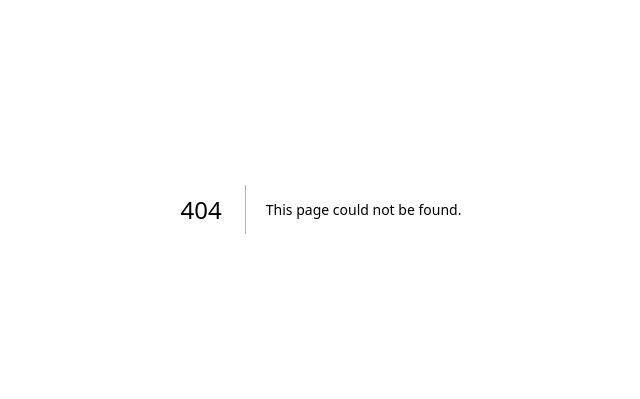
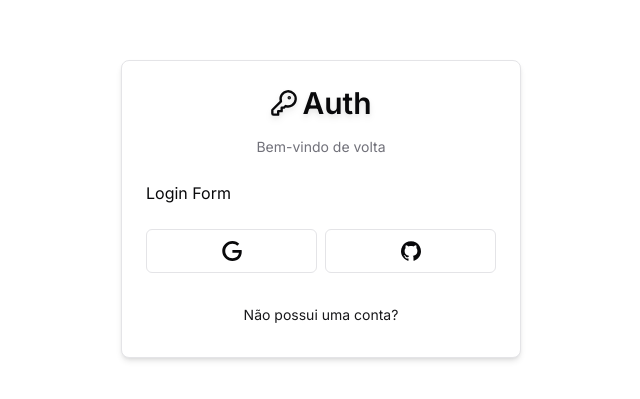
Before and after one commit to JoaoManoelDev/authentication, a Next.js app: page /auth/login in a window 1280 px wide. Before the commit this address had no page. Shown: the part 191-590 px from the top of the page, without its empty margins (319-959 px from the left). Built offline with nearby package versions, Linux system fonts and the light colour scheme.

Commit message:
feat: create login page

```diff
--- /dev/null
+++ b/src/app/auth/login/page.tsx
@@ -0,0 +1,9 @@
+import { LoginForm } from "@/components/auth/login-form"
+
+const LoginPage = () => {
+  return (
+    <LoginForm />
+  )
+}
+
+export default LoginPage
```
